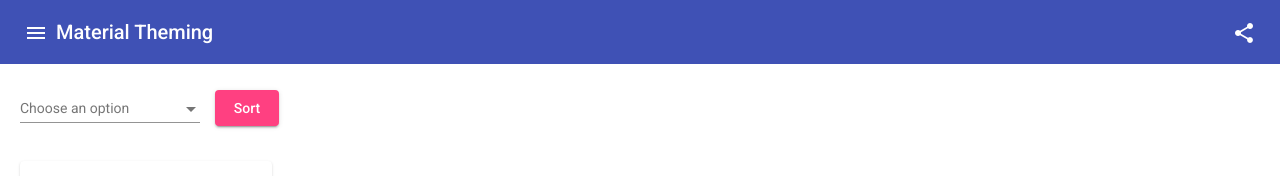
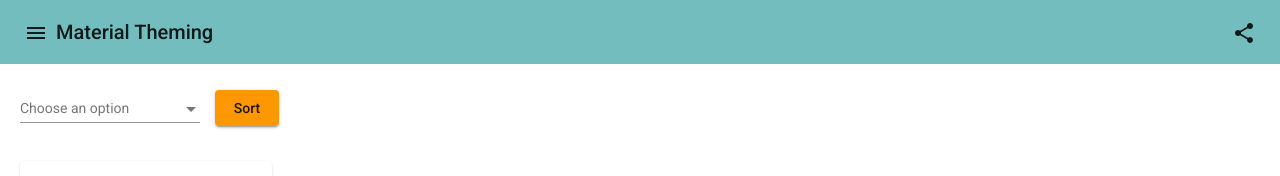
Before and after one commit to jeanfwl/angular-material-theming, an Angular app: page / in a window 1280 px wide. Shown: the top 176 px of the page. Built offline with nearby package versions, Linux system fonts and the light colour scheme.

Commit message:
added custom material theme

```diff
--- a/angular.json
+++ b/angular.json
@@ -24,10 +24,7 @@
             "tsConfig": "tsconfig.app.json",
             "aot": true,
             "assets": ["src/favicon.ico", "src/assets"],
-            "styles": [
-              "./node_modules/@angular/material/prebuilt-themes/indigo-pink.css",
-              "src/styles.scss"
-            ],
+            "styles": ["src/styles.scss"],
             "scripts": []
           },
           "configurations": {
@@ -85,10 +82,7 @@
             "tsConfig": "tsconfig.spec.json",
             "karmaConfig": "karma.conf.js",
             "assets": ["src/favicon.ico", "src/assets"],
-            "styles": [
-              "./node_modules/@angular/material/prebuilt-themes/indigo-pink.css",
-              "src/styles.scss"
-            ],
+            "styles": ["src/styles.scss"],
             "scripts": []
           }
         },
--- a/src/styles.scss
+++ b/src/styles.scss
@@ -1,4 +1,51 @@
-/* You can add global styles to this file, and also import other style files */
+@use "@angular/material" as material;
 
-html, body { height: 100%; }
-body { margin: 0; font-family: Roboto, "Helvetica Neue", sans-serif; }
+@include material.core();
+
+$mdr-primary-palette: (
+  50: #ddeef0,
+  100: #abd6d8,
+  200: #74bdbe,
+  300: #38a3a4,
+  400: #009190,
+  500: #007e7c,
+  600: #00726f,
+  700: #006460,
+  800: #005450,
+  900: #003934,
+  contrast: (
+    50: rgba(0, 0, 0, 0.87),
+    100: rgba(0, 0, 0, 0.87),
+    200: rgba(0, 0, 0, 0.87),
+    300: rgba(0, 0, 0, 0.87),
+    400: white,
+    500: white,
+    600: white,
+    700: white,
+    800: white,
+    900: white,
+  ),
+);
+
+$primary-palette: material.define-palette($mdr-primary-palette, $default: 200);
+$accent-palette: material.define-palette(material.$orange-palette);
+
+$mdr-light-theme: material.define-light-theme(
+  (
+    color: (
+      primary: $primary-palette,
+      accent: $accent-palette,
+    ),
+  )
+);
+
+@include material.all-component-themes($mdr-light-theme);
+
+html,
+body {
+  height: 100%;
+}
+body {
+  margin: 0;
+  font-family: Roboto, "Helvetica Neue", sans-serif;
+}
```
